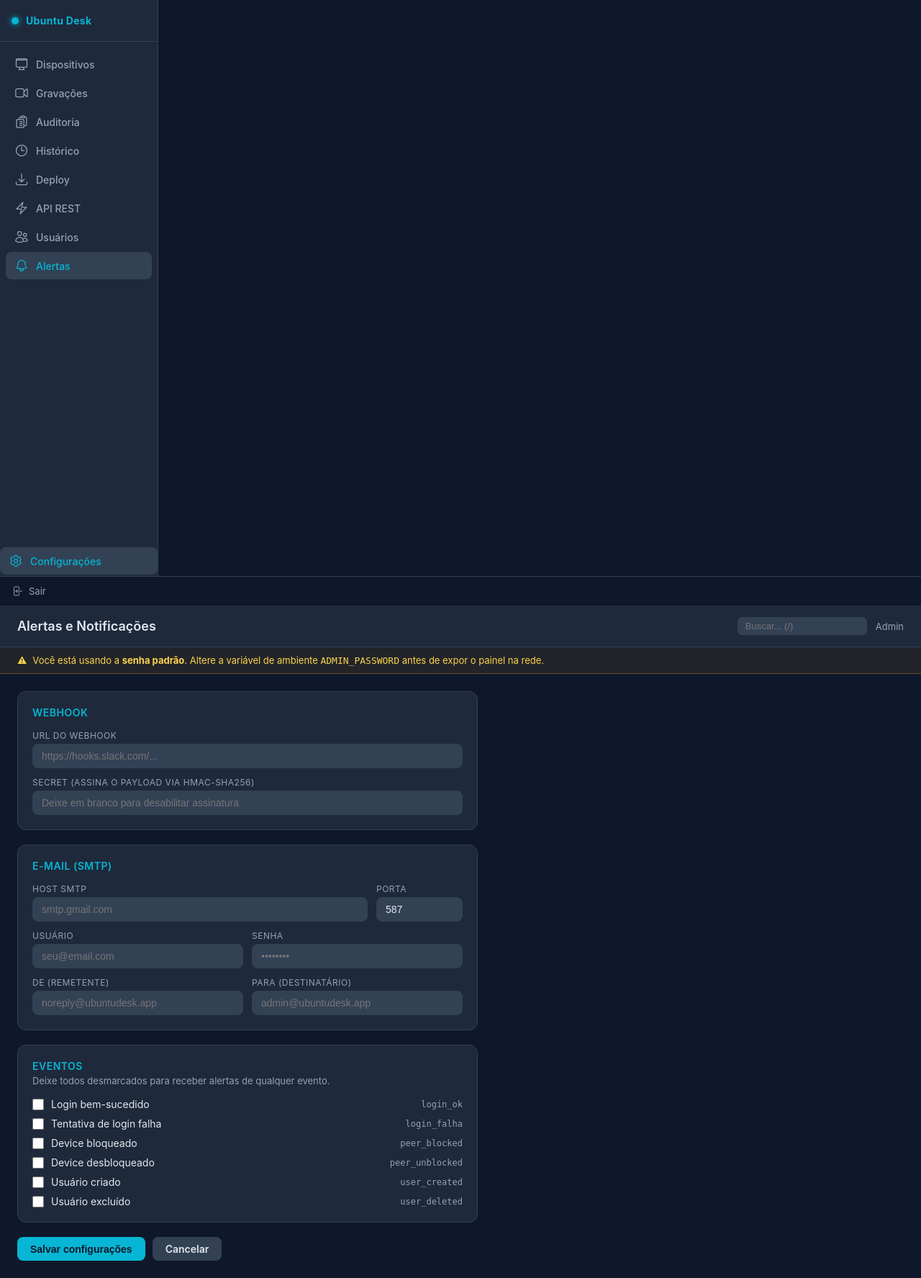
After one commit to felipediasz1/Ubuntu-Desk-, a Flask app: page /settings/alerts in a window 1280 px wide. The commit adds this page. Shown: the whole page at 72% size. Run offline with Flask 3, Linux system fonts and the light colour scheme; the visitor is signed in with stand-in values (Sample User, id 1); data comes from the database, SQL or seed files in the repository; data that the repository does not hold is empty; parts of the project's set-up code (start-up, migrations or seed data) failed here and were passed over.

Commit message:
feat: sistema de alertas — webhook + SMTP para eventos críticos
- Rota GET/POST /settings/alerts com tabela alert_config (SQLite)
- Webhook com assinatura HMAC-SHA256 via X-Ubuntu-Desk-Signature
- E-mail via SMTP com STARTTLS
- Checkboxes por evento: login_ok, login_falha, peer_blocked/unblocked, user_created/deleted
- _dispatch_alert() chamado em background thread nos 5 eventos relevantes
- Link "Alertas" adicionado ao sidebar (ícone de sino)
- 82/82 testes passando

Co-Authored-By: Claude Sonnet 4.6 <noreply@anthropic.com>

```diff
--- a/admin/app.py
+++ b/admin/app.py
@@ -598,6 +598,7 @@ def login():
                 session["last_active"] = time.time()
                 session.permanent      = True
                 audit("login_ok")
+                _dispatch_alert("login_ok", {"username": username, "ip": ip})
                 return redirect(_safe_redirect(request.args.get("next", "")))
             else:
                 _record_attempt(ip)
@@ -757,6 +758,7 @@ def peer_block(peer_id):
         db.execute("UPDATE peer SET blocked=1 WHERE id=?", (peer_id,))
         db.commit()
         audit("peer_blocked", f"peer_id={peer_id}")
+        _dispatch_alert("peer_blocked", {"peer_id": peer_id})
         flash("Device marcado como bloqueado (visão admin apenas).", "success")
     return redirect(url_for("peer_detail", peer_id=peer_id))
 
@@ -769,6 +771,7 @@ def peer_unblock(peer_id):
         db.execute("UPDATE peer SET blocked=0 WHERE id=?", (peer_id,))
         db.commit()
         audit("peer_unblocked", f"peer_id={peer_id}")
+        _dispatch_alert("peer_unblocked", {"peer_id": peer_id})
         flash("Bloqueio removido.", "success")
     return redirect(url_for("peer_detail", peer_id=peer_id))
 
@@ -851,6 +854,44 @@ def totp_disable():
     audit("2fa_disabled", f"username={username}")
     flash("2FA desativado.", "success")
     return redirect(url_for("settings"))
+
+
+@app.route("/settings/alerts", methods=["GET", "POST"])
+@login_required
+@admin_required
+def settings_alerts():
+    conn = _get_api_db()
+    if request.method == "POST":
+        import json as _json
+        _known_events = ["login_ok", "login_falha", "peer_blocked", "peer_unblocked", "user_created", "user_deleted"]
+        selected = [e for e in _known_events if request.form.get(f"event_{e}")]
+        data = {
+            "webhook_url":    request.form.get("webhook_url", "").strip(),
+            "webhook_secret": request.form.get("webhook_secret", "").strip(),
+            "smtp_host":      request.form.get("smtp_host", "").strip(),
+            "smtp_port":      int(request.form.get("smtp_port", 587) or 587),
+            "smtp_user":      request.form.get("smtp_user", "").strip(),
+            "smtp_pass":      request.form.get("smtp_pass", "").strip(),
+            "smtp_from":      request.form.get("smtp_from", "").strip(),
+            "smtp_to":        request.form.get("smtp_to", "").strip(),
+            "alert_events":   _json.dumps(selected),
+        }
+        conn.execute("""
+            UPDATE alert_config SET
+                webhook_url=:webhook_url, webhook_secret=:webhook_secret,
+                smtp_host=:smtp_host, smtp_port=:smtp_port,
+                smtp_user=:smtp_user, smtp_pass=:smtp_pass,
+                smtp_from=:smtp_from, smtp_to=:smtp_to,
+                alert_events=:alert_events
+            WHERE id=1
+        """, data)
+        conn.commit()
+        conn.close()
+        flash("Configurações de alertas salvas.", "success")
+        return redirect(url_for("settings_alerts"))
+    cfg = conn.execute("SELECT * FROM alert_config WHERE id=1").fetchone()
+    conn.close()
+    return render_template("settings_alerts.html", cfg=cfg)
 
 
 @app.route("/login/totp", methods=["GET", "POST"])
@@ -1343,6 +1384,22 @@ def _init_api_db(conn):
             used      INTEGER DEFAULT 0
         )
     """)
+
+    conn.execute("""
+        CREATE TABLE IF NOT EXISTS alert_config (
+            id           INTEGER PRIMARY KEY CHECK (id = 1),
+            webhook_url  TEXT DEFAULT '',
+            webhook_secret TEXT DEFAULT '',
+            smtp_host    TEXT DEFAULT '',
+            smtp_port    INTEGER DEFAULT 587,
+            smtp_user    TEXT DEFAULT '',
+            smtp_pass    TEXT DEFAULT '',
+            smtp_from    TEXT DEFAULT '',
+            smtp_to      TEXT DEFAULT '',
+            alert_events TEXT DEFAULT '[]'
+        )
+    """)
+    conn.execute("INSERT OR IGNORE INTO alert_config (id) VALUES (1)")
 
     conn.commit()
 
@@ -1903,6 +1960,7 @@ def users_create():
     conn.commit()
     conn.close()
     audit("user_created", f"username={username} role={role}")
+    _dispatch_alert("user_created", {"username": username, "role": role})
     flash(f"Usuário '{username}' criado.", "success")
     return redirect(url_for("users_list"))
 
@@ -1979,6 +2037,7 @@ def users_delete(username):
         conn.execute("DELETE FROM users WHERE username=?", (username,))
     conn.close()
     audit("user_deleted", f"username={username}", category="security")
+    _dispatch_alert("user_deleted", {"username": username})
     flash(f"Usuário '{username}' excluído.", "success")
     return redirect(url_for("users_list"))
 
@@ -2055,6 +2114,57 @@ def _backup_loop():
         _cleanup_old_backups()
 
 
+def _dispatch_alert(event: str, detail: dict):
+    import threading as _t
+    def _send():
+        try:
+            conn = _get_api_db()
+            cfg = conn.execute("SELECT * FROM alert_config WHERE id=1").fetchone()
+            conn.close()
+            if not cfg:
+                return
+            import json as _j, datetime as _dt
+            events = _j.loads(cfg["alert_events"] or "[]")
+            if events and event not in events:
+                return
+            payload = _j.dumps({
+                "event": event,
+                "ts": _dt.datetime.utcnow().isoformat(),
+                "detail": detail
+            }).encode()
+            if cfg["webhook_url"]:
+                import urllib.request, hmac as _hmac, hashlib as _hashlib
+                sig = "sha256=" + _hmac.new(
+                    (cfg["webhook_secret"] or "").encode(), payload, _hashlib.sha256
+                ).hexdigest()
+                req = urllib.request.Request(
+                    cfg["webhook_url"], data=payload,
+                    headers={"Content-Type": "application/json", "X-Ubuntu-Desk-Signature": sig}
+                )
+                try:
+                    urllib.request.urlopen(req, timeout=5)
+                except Exception:
+                    pass
+            if cfg["smtp_host"] and cfg["smtp_to"]:
+                import smtplib
+                from email.mime.text import MIMEText
+                msg = MIMEText(f"Evento: {event}\n\n{_j.dumps(detail, indent=2)}", "plain")
+                msg["Subject"] = f"[Ubuntu Desk] Alerta: {event}"
+                msg["From"] = cfg["smtp_from"] or cfg["smtp_user"]
+                msg["To"] = cfg["smtp_to"]
+                try:
+                    with smtplib.SMTP(cfg["smtp_host"], cfg["smtp_port"], timeout=5) as s:
+                        if cfg["smtp_user"]:
+                            s.starttls()
+                            s.login(cfg["smtp_user"], cfg["smtp_pass"])
+                        s.send_message(msg)
+                except Exception:
+                    pass
+        except Exception:
+            pass
+    _t.Thread(target=_send, daemon=True).start()
+
+
 if __name__ == "__main__":
     _startup_security_check()
     import threading as _threading
--- a/admin/templates/base.html
+++ b/admin/templates/base.html
@@ -314,6 +314,12 @@
         </svg>
         Usuários
       </a>
+      <a href="{{ url_for('settings_alerts') }}" class="nav-item {% if request.endpoint == 'settings_alerts' %}active{% endif %}">
+        <svg aria-hidden="true" width="20" height="20" viewBox="0 0 24 24" fill="none" stroke="currentColor" stroke-width="1.5">
+          <path stroke-linecap="round" stroke-linejoin="round" d="M14.857 17.082a23.848 23.848 0 005.454-1.31A8.967 8.967 0 0118 9.75v-.7V9A6 6 0 006 9v.75a8.967 8.967 0 01-2.312 6.022c1.733.64 3.56 1.085 5.455 1.31m5.714 0a24.255 24.255 0 01-5.714 0m5.714 0a3 3 0 11-5.714 0" />
+        </svg>
+        Alertas
+      </a>
     </div>
       <a href="{{ url_for('settings') }}" class="nav-item {% if request.endpoint and request.endpoint.startswith('settings') or request.endpoint in ('totp_setup','totp_enable','totp_disable') %}active{% endif %}">
         <svg aria-hidden="true" width="20" height="20" viewBox="0 0 24 24" fill="none" stroke="currentColor" stroke-width="1.5">
--- /dev/null
+++ b/admin/templates/settings_alerts.html
@@ -0,0 +1,136 @@
+{% extends "base.html" %}
+{% block title %}Alertas — Ubuntu Desk Admin{% endblock %}
+{% block page_title %}Alertas e Notificações{% endblock %}
+
+{% block content %}
+
+<div style="max-width:640px;">
+
+  <form method="POST">
+    <input type="hidden" name="csrf_token" value="{{ csrf_token }}">
+
+    <!-- Webhook -->
+    <div class="card">
+      <h3 style="margin-bottom:16px;color:var(--cyan);font-size:14px;font-weight:600;text-transform:uppercase;letter-spacing:0.5px;">Webhook</h3>
+      <div style="display:flex;flex-direction:column;gap:12px;">
+        <div>
+          <label for="webhook_url" style="display:block;font-size:12px;color:var(--muted);margin-bottom:4px;text-transform:uppercase;letter-spacing:0.5px;">URL do Webhook</label>
+          <input id="webhook_url" name="webhook_url" type="url"
+                 value="{{ cfg.webhook_url or '' }}"
+                 placeholder="https://hooks.slack.com/..."
+                 style="width:100%;padding:8px 12px;background:var(--bg3);border:1px solid var(--border);border-radius:8px;color:var(--text);font-size:14px;">
+        </div>
+        <div>
+          <label for="webhook_secret" style="display:block;font-size:12px;color:var(--muted);margin-bottom:4px;text-transform:uppercase;letter-spacing:0.5px;">Secret (assina o payload via HMAC-SHA256)</label>
+          <input id="webhook_secret" name="webhook_secret" type="password"
+                 value="{{ cfg.webhook_secret or '' }}"
+                 placeholder="Deixe em branco para desabilitar assinatura"
+                 style="width:100%;padding:8px 12px;background:var(--bg3);border:1px solid var(--border);border-radius:8px;color:var(--text);font-size:14px;">
+        </div>
+      </div>
+    </div>
+
+    <!-- SMTP -->
+    <div class="card">
+      <h3 style="margin-bottom:16px;color:var(--cyan);font-size:14px;font-weight:600;text-transform:uppercase;letter-spacing:0.5px;">E-mail (SMTP)</h3>
+      <div style="display:grid;grid-template-columns:1fr 120px;gap:12px;margin-bottom:12px;">
+        <div>
+          <label for="smtp_host" style="display:block;font-size:12px;color:var(--muted);margin-bottom:4px;text-transform:uppercase;letter-spacing:0.5px;">Host SMTP</label>
+          <input id="smtp_host" name="smtp_host" type="text"
+                 value="{{ cfg.smtp_host or '' }}"
+                 placeholder="smtp.gmail.com"
+                 style="width:100%;padding:8px 12px;background:var(--bg3);border:1px solid var(--border);border-radius:8px;color:var(--text);font-size:14px;">
+        </div>
+        <div>
+          <label for="smtp_port" style="display:block;font-size:12px;color:var(--muted);margin-bottom:4px;text-transform:uppercase;letter-spacing:0.5px;">Porta</label>
+          <input id="smtp_port" name="smtp_port" type="number"
+                 value="{{ cfg.smtp_port or 587 }}"
+                 style="width:100%;padding:8px 12px;background:var(--bg3);border:1px solid var(--border);border-radius:8px;color:var(--text);font-size:14px;">
+        </div>
+      </div>
+      <div style="display:grid;grid-template-columns:1fr 1fr;gap:12px;margin-bottom:12px;">
+        <div>
+          <label for="smtp_user" style="display:block;font-size:12px;color:var(--muted);margin-bottom:4px;text-transform:uppercase;letter-spacing:0.5px;">Usuário</label>
+          <input id="smtp_user" name="smtp_user" type="text"
+                 value="{{ cfg.smtp_user or '' }}"
+                 placeholder="seu@email.com"
+                 style="width:100%;padding:8px 12px;background:var(--bg3);border:1px solid var(--border);border-radius:8px;color:var(--text);font-size:14px;">
+        </div>
+        <div>
+          <label for="smtp_pass" style="display:block;font-size:12px;color:var(--muted);margin-bottom:4px;text-transform:uppercase;letter-spacing:0.5px;">Senha</label>
+          <input id="smtp_pass" name="smtp_pass" type="password"
+                 value="{{ cfg.smtp_pass or '' }}"
+                 placeholder="••••••••"
+                 style="width:100%;padding:8px 12px;background:var(--bg3);border:1px solid var(--border);border-radius:8px;color:var(--text);font-size:14px;">
+        </div>
+      </div>
+      <div style="display:grid;grid-template-columns:1fr 1fr;gap:12px;">
+        <div>
+          <label for="smtp_from" style="display:block;font-size:12px;color:var(--muted);margin-bottom:4px;text-transform:uppercase;letter-spacing:0.5px;">De (remetente)</label>
+          <input id="smtp_from" name="smtp_from" type="email"
+                 value="{{ cfg.smtp_from or '' }}"
+                 placeholder="noreply@ubuntudesk.app"
+                 style="width:100%;padding:8px 12px;background:var(--bg3);border:1px solid var(--border);border-radius:8px;color:var(--text);font-size:14px;">
+        </div>
+        <div>
+          <label for="smtp_to" style="display:block;font-size:12px;color:var(--muted);margin-bottom:4px;text-transform:uppercase;letter-spacing:0.5px;">Para (destinatário)</label>
+          <input id="smtp_to" name="smtp_to" type="email"
+                 value="{{ cfg.smtp_to or '' }}"
+                 placeholder="admin@ubuntudesk.app"
+                 style="width:100%;padding:8px 12px;background:var(--bg3);border:1px solid var(--border);border-radius:8px;color:var(--text);font-size:14px;">
+        </div>
+      </div>
+    </div>
+
+    <!-- Eventos -->
+    <div class="card">
+      <h3 style="margin-bottom:4px;color:var(--cyan);font-size:14px;font-weight:600;text-transform:uppercase;letter-spacing:0.5px;">Eventos</h3>
+      <p style="font-size:13px;color:var(--muted);margin-bottom:16px;">Deixe todos desmarcados para receber alertas de qualquer evento.</p>
+
+      {% set active_events = (cfg.alert_events or '[]') | tojson | default('[]') %}
+      {% set ev_list = cfg.alert_events | default('[]') %}
+
+      <div style="display:flex;flex-direction:column;gap:10px;" id="events-list">
+        {% set events = [
+          ("login_ok",       "Login bem-sucedido"),
+          ("login_falha",    "Tentativa de login falha"),
+          ("peer_blocked",   "Device bloqueado"),
+          ("peer_unblocked", "Device desbloqueado"),
+          ("user_created",   "Usuário criado"),
+          ("user_deleted",   "Usuário excluído"),
+        ] %}
+        {% for ev_key, ev_label in events %}
+        <label style="display:flex;align-items:center;gap:10px;cursor:pointer;">
+          <input type="checkbox" name="event_{{ ev_key }}" value="{{ ev_key }}"
+                 {% if ev_key in ev_list %}checked{% endif %}
+                 style="width:16px;height:16px;accent-color:var(--cyan);">
+          <span style="font-size:14px;">{{ ev_label }}</span>
+          <code style="font-size:12px;color:var(--muted);margin-left:auto;">{{ ev_key }}</code>
+        </label>
+        {% endfor %}
+      </div>
+    </div>
+
+    <div style="display:flex;gap:10px;">
+      <button type="submit" class="btn btn-cyan">Salvar configurações</button>
+      <a href="{{ url_for('settings') }}" class="btn btn-ghost">Cancelar</a>
+    </div>
+  </form>
+
+</div>
+
+{% endblock %}
+
+{% block extra_style %}
+<style nonce="{{ csp_nonce }}">
+input[type="url"]:focus,
+input[type="text"]:focus,
+input[type="email"]:focus,
+input[type="password"]:focus,
+input[type="number"]:focus {
+  outline: none;
+  border-color: var(--cyan);
+  box-shadow: 0 0 0 2px rgba(6,182,212,0.15);
+}
+</style>
+{% endblock %}
```
